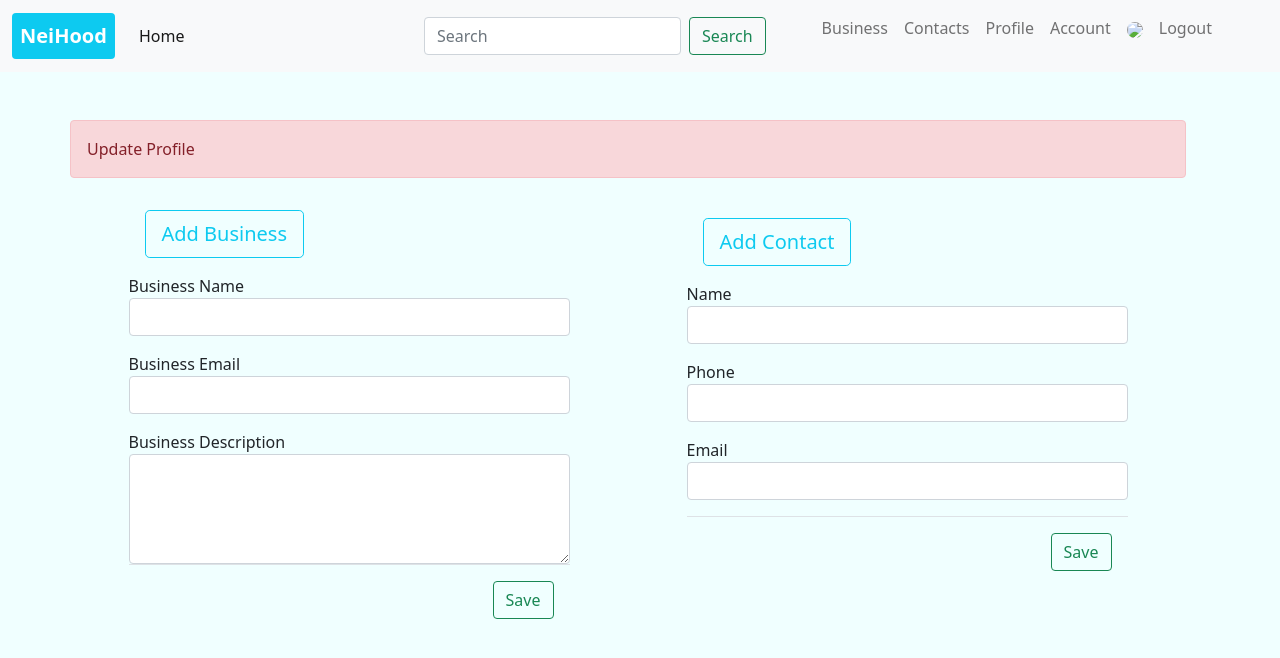
After one commit to erhic/NeighbourHood-, a Django app: page /update/ in a window 1280 px wide. The commit adds this page. Shown: the top 658 px of the page. Run offline with Django 3.2, Linux system fonts and the light colour scheme; the visitor is signed in with stand-in values (Sample User, id 1); parts of the project's set-up code (start-up, migrations or seed data) failed here and were passed over; some libraries are stand-ins or nearby versions; some web fonts are replaced.

Commit message:
updated views and templates

```diff
--- a/neighapp/forms.py
+++ b/neighapp/forms.py
@@ -35,4 +35,4 @@ class ProfileUpdateForm(forms.ModelForm):
     class Meta:
 
         model=Profile
-        fields=['image','contact','location','bio']
+        fields=['image','contact','location','bio','neighbourhood']
--- a/neighapp/templates/neighapp/base.html
+++ b/neighapp/templates/neighapp/base.html
@@ -25,29 +25,46 @@
 
     <nav class="navbar navbar-expand-lg navbar-light bg-light">
         <div class="container-fluid">
-            <a class="navbar-brand" href="#">Navbar</a>
+            <a class="navbar-brand fw-bold p-2 bg-info rounded text-white" href="#">NeiHood</a>
             <button class="navbar-toggler" type="button" data-bs-toggle="collapse" data-bs-target="#navbarSupportedContent" aria-controls="navbarSupportedContent" aria-expanded="false" aria-label="Toggle navigation">
             <span class="navbar-toggler-icon"></span>
           </button>
             <div class="collapse navbar-collapse" id="navbarSupportedContent">
                 <ul class="navbar-nav me-auto mb-2 mb-lg-0">
                     <li class="nav-item">
-                        <a class="nav-link active" aria-current="page" href="#">Home</a>
-                    </li>
-                    <li class="nav-item">
-                        <a class="nav-link" href="#">Link</a>
+                        <a class="nav-link active" aria-current="page" href="{% url 'business' %}">Home</a>
                     </li>
 
+
                 </ul>
-                <form class="d-flex">
+                <form class="d-flex" action="{% url 'search' %}">
                     <input class="form-control me-2" type="search" placeholder="Search" aria-label="Search">
                     <button class="btn btn-outline-success" type="submit">Search</button>
                 </form>
                 <ul class="navbar-nav mr-5 px-5 ">
                     {% if user.is_authenticated %}
+
+                    <li class="nav-item">
+                        <a class="nav-link" href="{% url 'business' %}">Business</a>
+                    </li>
+                    <li class="nav-item">
+                        <a class="nav-link" href="{% url 'contacts' %}">Contacts</a>
+                    </li>
+
                     <li class="nav-item">
                         <a class="nav-link" href="{%url 'profileacc'%}">Profile</a>
                     </li>
+                    <li class="nav-item">
+                        <a class="nav-link" role="button" href="{% url 'profile'%}">Account</a>
+                    </li>
+                    <li class="nav-item">
+                        <p class="">
+                            <a class="nav-link " href="{%url 'profileacc'%}"> <img height="32 " width="32 " alt=" " class="avatar rounded-circle " src=" {{user.profile.image.url}}"></img>
+                            </a>
+                        </p>
+                    </li>
+
+
                     <li class="nav-item">
                         <a class="nav-link" href="{%url 'logout'%}">Logout</a>
                     </li>{%else%}
@@ -71,6 +88,7 @@
     </div>
 
     {%endfor%} {%endif%} {% block content %} {% endblock %}
+    <script src="https://cdn.jsdelivr.net/npm/bootstrap@5.0.2/dist/js/bootstrap.bundle.min.js" integrity="sha384-MrcW6ZMFYlzcLA8Nl+NtUVF0sA7MsXsP1UyJoMp4YLEuNSfAP+JcXn/tWtIaxVXM" crossorigin="anonymous"></script>
 
 </body>
 
--- a/neighapp/templates/neighapp/login.html
+++ b/neighapp/templates/neighapp/login.html
@@ -9,10 +9,6 @@
         <fieldset class="form-group">
 
             {{form|crispy}}
-
-
-
-
 
         </fieldset>
         <div class="form-group">
--- /dev/null
+++ b/neighapp/templates/neighapp/mainprofile.html
@@ -0,0 +1,81 @@
+{% extends "neighapp/base.html" %} {% block content %}
+<section class="profile container">
+    <div class=" mt-5">
+        <div class="row">
+
+            <div class="row">
+
+                {% if danger %}
+                <div class="alert alert-danger" role="alert">
+                    {{ danger }}
+                </div>
+                {% endif %}
+
+
+                <div class="col-md-5 mx-auto">
+                    <button type="button" class="btn btn-outline-info btn-lg m-3">
+                        Add Business
+                    </button>
+
+                    <form action="{% url 'create_business' %}" method="post" enctype="multipart/form-data">
+                        {% csrf_token %}
+                        <div class="form-group mb-3">
+                            <label for="title">Business Name</label>
+                            <input type="text" class="form-control" value="" name="name" required>
+                        </div>
+                        <div class="form-group mb-3">
+                            <label for="title">Business Email</label>
+                            <input type="email" class="form-control" value="" name="email" required>
+                        </div>
+
+                        <div class="form-group mt-3">
+                            <label for="exampleFormControlTextarea1"> Business Description</label>
+                            <textarea class="form-control" id="exampleFormControlTextarea1" rows="4" name="description"></textarea>
+                        </div>
+                        <div class="modal-footer">
+                            <button type="submit" class="btn  btn-outline-success">Save</button>
+                    </form>
+
+                    </div>
+                </div>
+
+
+
+                <div class="col-md-5 mx-auto mt-2">
+                    <button type="button" class="btn btn-outline-info btn-lg m-3">
+                        Add Contact
+                    </button>
+
+
+                    <form action="{% url 'create_contact' %}" method="post" enctype="multipart/form-data">
+                        {% csrf_token %}
+                        <div class="form-group mb-3">
+                            <label for="title">Name</label>
+                            <input type="text" class="form-control" value="" name="name" required>
+                        </div>
+                        <div class="form-group mb-3">
+                            <label for="title">Phone</label>
+                            <input type="number" class="form-control" value="" name="phone" required>
+                        </div>
+                        <div class="form-group mb-3">
+                            <label for="title">Email</label>
+                            <input type="email" class="form-control" value="" name="email" required>
+                        </div>
+
+
+                        <div class="modal-footer">
+                            <button type="submit" class="btn btn-outline-success">Save</button>
+                    </form>
+
+
+
+
+
+
+
+
+                    </div>
+
+                </div>
+</section>
+{% endblock %}
--- a/neighapp/urls.py
+++ b/neighapp/urls.py
@@ -9,16 +9,28 @@ from neighapp import views
 
 from django.contrib.auth import views as auth_views
 
-
 urlpatterns = [
-    path('', views.home, name='home'),
+    path('homeview', views.home, name='homeview'),
     path('register/', user_views.register, name='register'),
     path('home/', views.home, name='home'),
-    path('profileacc/',views.profile, name='profileacc'),
+    path('profileacc/',views.profileacc, name='profileacc'),
+    path("update/", views.index, name="index"),
+    path("profile/", views.profile, name="profile"),
+    path("profile/update/", views.update_profile, name="update_profile"),
 
 #    using  LoginView and LogoutView, class based views, they have the logic but we show them how to handle templates
     path('login',auth_views.LoginView.as_view(template_name='neighapp/login.html'),name='login'),
-    path('logout',auth_views.LogoutView.as_view(template_name='neighapp/logout.html'),name='logout')
+    path('logout',auth_views.LogoutView.as_view(template_name='neighapp/logout.html'),name='logout'),
+
+    # basic views
+    path("business/create/", views.create_business, name="create_business"),
+    path("contact/create/", views.create_contact, name="create_contact"),
+    path("business/", views.get_business, name="business"),
+    path("contacts/", views.get_contact, name="contacts"),
+
+    path("search/", views.search, name="search"),
+
+
 
 ]
 if settings.DEBUG:
--- a/neighapp/views.py
+++ b/neighapp/views.py
@@ -1,12 +1,15 @@
+from os import name
 from django.shortcuts import render,redirect
 
 # Create your views here.
 # from django.contrib.auth.forms import UserCreationForm
+
 from django.contrib import messages
 from .forms import UserRegisterForm,UserUpdateForm,ProfileUpdateForm
 
 from django.contrib.auth.decorators import login_required
-from .models import Profile
+# from .models import Profile
+from .models import *
 
 
 def home(request):
@@ -22,18 +25,17 @@ def register(request):
             form.save()
             username=form.cleaned_data.get('username')
             messages.success(request,f'Account created for {username}!')
-            return redirect('home')
+            return redirect('profileacc')
     else:
 
-        # else return a clean or empty form
         form=UserRegisterForm()
 
     context={'form':form}
     return render(request, 'neighapp/register.html',context)
 
 @login_required
-def profile(request):
-    Profile.objects.get_or_create(user=request.user)
+def profileacc(request):
+    Profile.objects.get_or_create(user=request.user,)
     if request.method == 'POST':
         u_form=UserUpdateForm(request.POST,instance=request.user)
         p_form=ProfileUpdateForm(request.POST,request.FILES,instance=request.user.profile)
@@ -42,7 +44,7 @@ def profile(request):
             u_form.save()
             p_form.save()
             messages.success(request,f'Your account has been updated')
-            return redirect('profileacc')
+            return redirect('index')
 
     else:
         u_form=UserUpdateForm(instance=request.user)
@@ -56,3 +58,323 @@ def profile(request):
 
     }
     return render(request,'neighapp/profile.html',context)
+
+
+
+
+
+#
+@login_required
+def index(request):
+    current_user = request.user
+    profile = Profile.objects.filter(user_id=current_user.id).first()
+    if profile is None:
+        profile = Profile.objects.filter(
+            user_id=current_user.id).first()
+        posts = Post.objects.filter(user_id=current_user.id)
+        locations = Location.objects.all()
+        neighbourhood = Neighbourhood.objects.all()
+        category = Category.objects.all()
+        business = Business.objects.filter(user_id=current_user.id)
+        contacts = Contact.objects.filter(user_id=current_user.id)
+        return render(request, "neighapp/mainprofile.html", {"danger": "Update Profile ", "locations": locations, "neighbourhood": neighbourhood, "categories": category, "business": business, "contacts": contacts, "posts": posts})
+    else:
+        neighbourhood = profile.neighbourhood
+        posts = Post.objects.filter(neighbourhood=neighbourhood).order_by("-created_at")
+        return render(request, 'neighapp/index.html', {'posts': posts})
+
+
+@login_required
+def profile(request):
+    current_user = request.user
+    profile = Profile.objects.filter(
+        user_id=current_user.id).first()
+    posts = Post.objects.filter(user_id=current_user.id)
+    locations = Location.objects.all()
+    neighbourhood = Neighbourhood.objects.all()
+    category = Category.objects.all()
+    business = Business.objects.filter(user_id=current_user.id)
+    contacts = Contact.objects.filter(user_id=current_user.id)
+    return render(request, 'neighapp/mainprofile.html', {'profile': profile, 'posts': posts, 'locations': locations, 'neighbourhood': neighbourhood, 'categories': category, 'business': business, 'contacts': contacts})
+
+
+
+@login_required
+def update_profile(request):
+    if request.method == "POST":
+
+        current_user = request.user
+
+        first_name = request.POST["first_name"]
+        last_name = request.POST["last_name"]
+        username = request.POST["username"]
+        email = request.POST["email"]
+
+        name = request.POST["first_name"] + " " + request.POST["last_name"]
+
+        neighbourhood = request.POST["neighbourhood"]
+        location = request.POST["location"]
+
+
+        if location == "":
+            location = None
+        else:
+            location = Location.objects.get(name=location)
+
+        #
+        if neighbourhood == "":
+            neighbourhood = None
+        else:
+            neighbourhood = Neighbourhood.objects.get(name=neighbourhood)
+
+        profile_image = request.FILES["profile_pic"]
+        profile_image = cloudinary.uploader.upload(profile_image)
+        profile_url = profile_image["url"]
+
+        user = User.objects.get(id=current_user.id)
+
+
+        if Profile.objects.filter(user_id=current_user.id).exists():
+
+            profile = Profile.objects.get(user_id=current_user.id)
+            profile.profile_pic = profile_url
+            profile.neighbourhood = neighbourhood
+            profile.location = location
+            profile.save()
+        else:
+            profile = Profile(
+                user_id=current_user.id,
+                name=name,
+                profile_pic=profile_url,
+                neighbourhood=neighbourhood,
+                location=location,
+            )
+
+            profile.save_profile()
+
+        user.first_name = first_name
+        user.last_name = last_name
+        user.username = username
+        user.email = email
+
+        user.save()
+
+        return redirect("/profile", {"success": "Profile Updated Successfully"})
+
+    else:
+        return render(request, "neighapp/profile.html", {"danger": "Update Failed"})
+
+
+@login_required
+def create_post(request):
+    if request.method == "POST":
+        current_user = request.user
+        title = request.POST["title"]
+        content = request.POST["content"]
+        category = request.POST["category"]
+        location = request.POST["location"]
+
+
+
+        profile = Profile.objects.filter(user_id=current_user.id).first()
+
+        if profile is None:
+            profile = Profile.objects.filter(
+                user_id=current_user.id).first()
+            posts = Post.objects.filter(user_id=current_user.id)
+
+            locations = Location.objects.all()
+            neighbourhood = Neighbourhood.objects.all()
+            category = Category.objects.all()
+            business = Business.objects.filter(user_id=current_user.id)
+            contacts = Contact.objects.filter(user_id=current_user.id)
+
+            return render(request, "neighapp/profile.html", {"danger": "Update Profile", "locations": locations, "neighbourhood": neighbourhood, "categories": category, "business": business, "contacts": contacts, "posts": posts})
+        else:
+            neighbourhood = profile.neighbourhood
+
+
+        if category == "":
+            category = None
+        else:
+            category = Category.objects.get(name=category)
+
+
+        if location == "":
+            location = None
+        else:
+            location = Location.objects.get(name=location)
+
+
+        if request.FILES:
+            image = request.FILES["image"]
+            #
+            image = cloudinary.uploader.upload(
+                image, crop="limit", width=800, height=600)
+
+            image_url = image["url"]
+
+            post = Post(
+                user_id=current_user.id,
+                title=title,
+                content=content,
+                category=category,
+                location=location,
+                image=image_url,
+
+                neighbourhood=neighbourhood,
+            )
+            post.create_post()
+
+            return redirect("/profile", {"success": "Post Created Successfully"})
+        else:
+            post = Post(
+                user_id=current_user.id,
+                title=title,
+                content=content,
+                category=category,
+                location=location,
+                neighbourhood=neighbourhood,
+            )
+            post.create_post()
+
+            return redirect("/profile", {"success": "Post Created Successfully"})
+
+    else:
+        return render(request, "profile.html", {"danger": "Post Creation Failed"})
+
+
+# create business
+@login_required
+def create_business(request):
+    if request.method == "POST":
+        current_user = request.user
+        name = request.POST["name"]
+        email = request.POST["email"]
+        profile = Profile.objects.filter(user_id=current_user.id).first()
+        if profile is None:
+            profile = Profile.objects.filter(
+                user_id=current_user.id).first()
+            posts = Post.objects.filter(user_id=current_user.id)
+            locations = Location.objects.all()
+            neighbourhood = Neighbourhood.objects.all()
+            category = Category.objects.all()
+            business = Business.objects.filter(user_id=current_user.id)
+            contacts = Contact.objects.filter(user_id=current_user.id)
+            return render(request, "neighapp/profile.html", {"danger": "Update Profile", "locations": locations, "neighbourhood": neighbourhood, "categories": category, "business": business, "contacts": contacts, "posts": posts})
+        else:
+            neighbourhood = profile.neighbourhood
+        if neighbourhood == "":
+            neighbourhood = None
+        else:
+            neighbourhood = Neighbourhood.objects.get(name=neighbourhood)
+        business = Business(
+            user_id=current_user.id,
+            name=name,
+            email=email,
+            neighbourhood=neighbourhood,
+        )
+        business.create_business()
+
+        return redirect("/profile", {"success": "Business Created Successfully"})
+    else:
+        return render(request, "neighapp/profile.html", {"danger": "Failed"})
+
+
+
+@login_required
+def create_contact(request):
+    if request.method == "POST":
+        current_user = request.user
+        name = request.POST["name"]
+        email = request.POST["email"]
+        phone = request.POST["phone"]
+        profile = Profile.objects.filter(user_id=current_user.id).first()
+        if profile is None:
+            profile = Profile.objects.filter(
+                user_id=current_user.id).first()
+            posts = Post.objects.filter(user_id=current_user.id)
+            locations = Location.objects.all()
+            neighbourhood = Neighbourhood.objects.all()
+            category = Category.objects.all()
+            business = Business.objects.filter(user_id=current_user.id)
+            contacts = Contact.objects.filter(user_id=current_user.id)
+            return render(request, "neighapp/profile.html", {"danger": "Update Profile ", "locations": locations, "neighbourhood": neighbourhood, "categories": category, "business": business, "contacts": contacts, "posts": posts})
+        else:
+            neighbourhood = profile.neighbourhood
+        if neighbourhood == "":
+            neighbourhood = None
+        else:
+            neighbourhood = Neighbourhood.objects.get(name=neighbourhood)
+
+        contact = Contact(
+            user_id=current_user.id,
+            name=name,
+            email=email,
+            phone=phone,
+            neighbourhood=neighbourhood,
+        )
+        contact.create_contact()
+
+        return redirect("/profile", {"success": "Contact Created Successfully"})
+    else:
+        return render(request, "neighapp/profile.html", {"danger": "Contact Creation Failed"})
+
+
+
+
+@login_required
+def get_business(request):
+    current_user = request.user
+    profile = Profile.objects.filter(user_id=current_user.id).first()
+    if profile is None:
+        profile = Profile.objects.filter(
+            user_id=current_user.id).first()
+        posts = Post.objects.filter(user_id=current_user.id)
+        locations = Location.objects.all()
+        business = Business.objects.filter(user_id=current_user.id)
+        contacts = Contact.objects.filter(user_id=current_user.id)
+        neighbourhood = Neighbourhood.objects.all()
+        category = Category.objects.all()
+
+        return render(request, "neighapp/profile.html", {"danger": "Update Profile ", "locations": locations, "neighbourhood": neighbourhood, "categories": category, "business": business, "contacts": contacts, "posts": posts})
+    else:
+        neighbourhood = profile.neighbourhood
+        business = Business.objects.filter(
+            neighbourhood=profile.neighbourhood)
+        return render(request, "neighapp/business.html", {"business": business})
+
+
+@login_required
+def get_contact(request):
+    current_user = request.user
+    profile = Profile.objects.filter(user_id=current_user.id).first()
+    if profile is None:
+        profile = Profile.objects.filter(
+            user_id=current_user.id).first()
+        posts = Post.objects.filter(user_id=current_user.id)
+        locations = Location.objects.all()
+        business = Business.objects.filter(user_id=current_user.id)
+        contacts = Contact.objects.filter(user_id=current_user.id)
+        neighbourhood = Neighbourhood.objects.all()
+        category = Category.objects.all()
+
+        return render(request, "neighapp/profile.html", {"danger": "Update Profile ", "locations": locations, "neighbourhood": neighbourhood, "categories": category, "business": business, "contacts": contacts, "posts": posts})
+    else:
+        neighbourhood = profile.neighbourhood
+        contacts = Contact.objects.filter(neighbourhood=profile.neighbourhood).order_by("-created_at")
+        return render(request, "neighapp/contacts.html", {"contacts": contacts, "neighbourhood": profile.neighbourhood})
+
+
+
+@login_required
+def search(request):
+    if 'search_term' in request.GET and request.GET["search_term"]:
+        search_term = request.GET.get("search_term")
+        searched_business = Business.objects.filter(name__icontains=search_term)
+        message = f"Search For: {search_term}"
+
+        return render(request, "neighapp/search.html", {"message": message, "business": searched_business})
+    else:
+        message = "You haven't searched for any term"
+        return render(request, "neighapp/search.html", {"message": message})
```
Also changed, not shown: neighapp/admin.py (+7 -1 lines), neighapp/models.py (+41 -27 lines), neighapp/templates/neighapp/business.html (added, +37 -0 lines), neighapp/templates/neighapp/contacts.html (added, +43 -0 lines), neighapp/templates/neighapp/profile.html (+4 -4 lines), neighapp/templates/neighapp/search.html (added, +20 -0 lines), neighb/settings.py (+16 -1 lines), neighapp/migrations/0001_initial.py, neighapp/migrations/0002_auto_20220320_1428.py (deleted).
